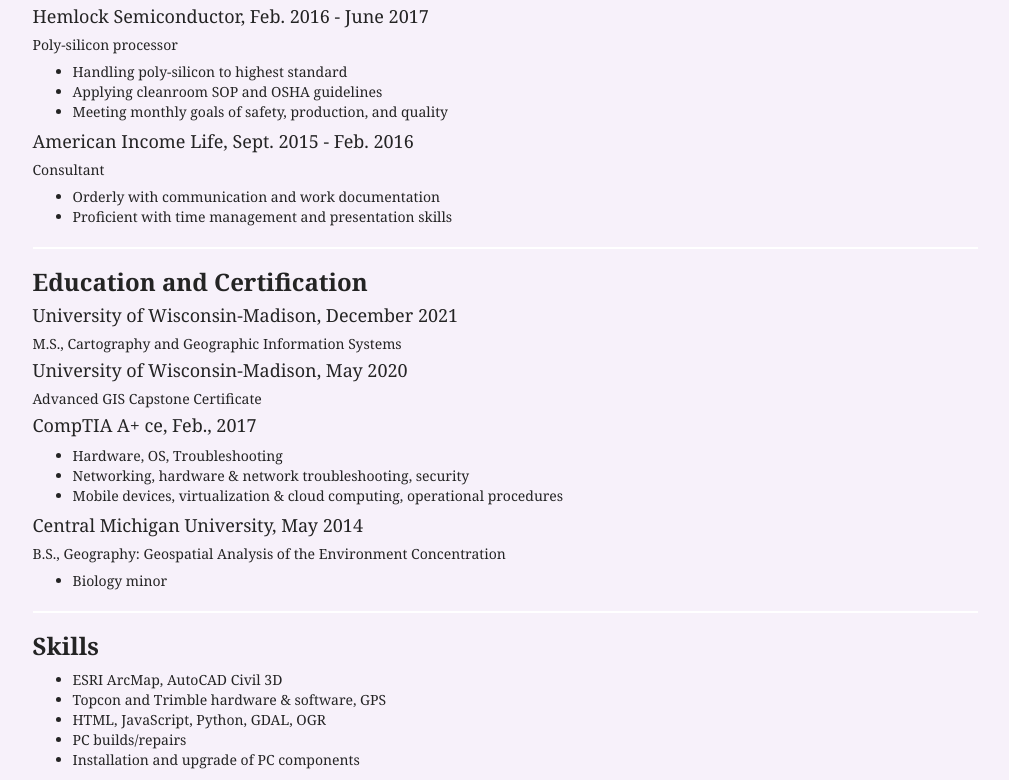
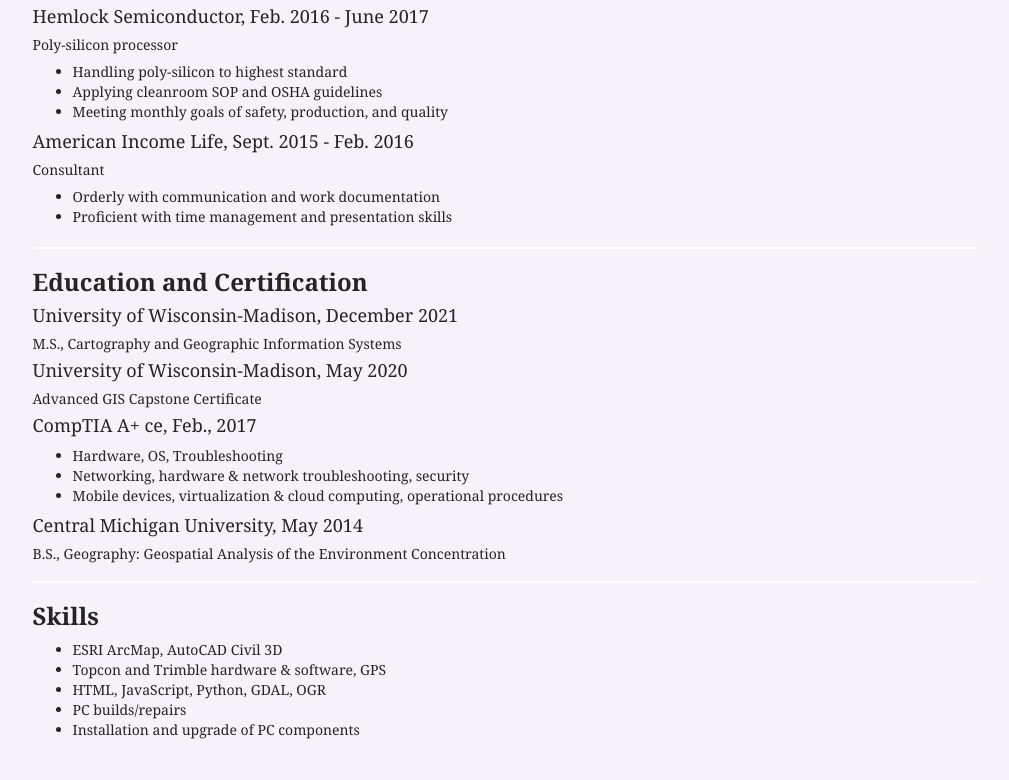
Before and after one commit to ModiMulti/modimulti.github.io, a plain HTML site: page resume.html in a window 1280 px wide. Shown: the part 628-1408 px from the top of the page, without its empty margins (135-1144 px from the left). After the commit the page ends 1378 px from the top, so only its background shows below. Drawn offline with Linux system fonts and the light colour scheme.

Commit message:
Update resume.html

```diff
--- a/resume.html
+++ b/resume.html
@@ -89,7 +89,6 @@
           <h4>Central Michigan University, May 2014</h4>
           <h5>B.S., Geography: Geospatial Analysis of the Environment Concentration</h5>
           <ul>
-            <li>Biology minor</li>
           </ul>
           <hr>
           <h3>Skills</h3>
```
